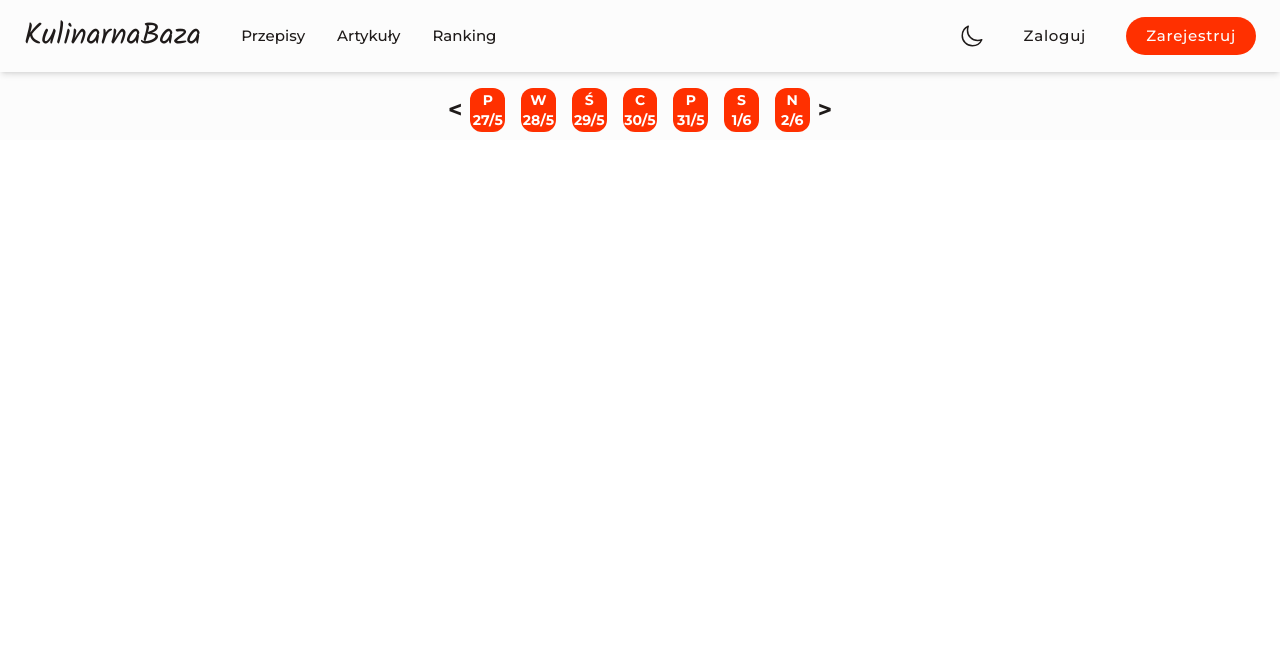
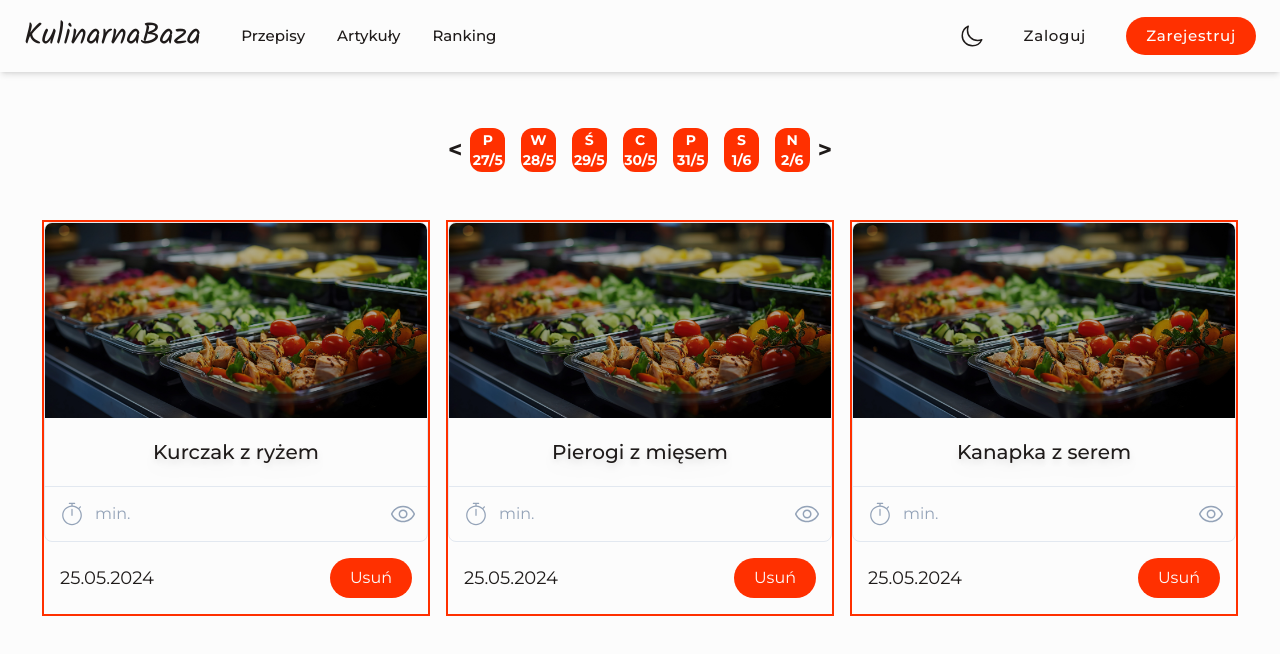
Before and after one commit to Skalik2/KulinarnaBaza, a React (Vite) app in the folder app/: page /planner in a window 1280 px wide. Shown: the top 654 px of the page. Built offline with nearby package versions, Linux system fonts and the light colour scheme; no server answers.

Commit message:
Meal planner frontend
- todo backend mapping

```diff
--- a/app/src/pages/MealPlanner.tsx
+++ b/app/src/pages/MealPlanner.tsx
@@ -1,7 +1,7 @@
 import { useEffect, useState } from "react";
 import Days from "../ui/mealPlanner/days";
-import RecipeCard from "../ui/recipes/RecipeCard";
 import axios from "axios";
+import MealPlannerCard from "../ui/mealPlanner/mealPlannerCard";
 
 export default function MealPlanner() {
   const [planner, setPlanner] = useState([]);
@@ -18,7 +18,7 @@ export default function MealPlanner() {
     planner.forEach(element => {
       axios.get(`http://localhost:5000/api/recipes/${element.id_przepisu}`).then((res) => {
         console.log(res.data)
-        // Dodawanie kart przepisów do listy
+        // Dodawanie kart przepisów do listy [ moze react querry bedzie lepszy]
       });
     });
   }, [planner]);
@@ -27,12 +27,30 @@ export default function MealPlanner() {
 
 
   return (
-    <div className="bg-bgWhite text-bgDark dark:bg-bgDark dark:text-bgWhite">
-      <div className="flex justify-center">
+    <div className="bg-bgWhite text-bgDark dark:bg-bgDark dark:text-bgWhite min-h-screen">
+      <div className="flex justify-center py-4 md:py-10">
         <Days />
       </div>
-      <div className="flex justify-center">
-        {/* karty przepisów */}
+      <div className="flex flex-wrap justify-center gap-2 md:gap-4">
+        {/* Wypisywanie zmapowanych przepisów z bazy*/}
+        <MealPlannerCard
+              link="/recipes/kanapka"
+              imageSrc="../../images/hero.jpg"
+              title="Kurczak z ryżem"
+              data="25.05.2024"
+            />
+        <MealPlannerCard
+          link="/recipes/kanapka"
+          imageSrc="../../images/hero.jpg"
+          title="Pierogi z mięsem"
+          data="25.05.2024"
+        />
+        <MealPlannerCard
+          link="/recipes/kanapka"
+          imageSrc="../../images/hero.jpg"
+          title="Kanapka z serem"
+          data="25.05.2024"
+        />
       </div>
     </div>
   );
--- /dev/null
+++ b/app/src/ui/mealPlanner/mealPlannerCard.tsx
@@ -0,0 +1,32 @@
+import RecipeCard from "../recipes/RecipeCard";
+
+interface RecipeComponent {
+  imageSrc: string;
+  title: string;
+  link: string;
+  data: string;
+}
+
+const MealPlannerCard = ({ imageSrc, title, link, data }: RecipeComponent) => {
+  function handleClick() {
+    console.log("Usuń ", title);
+  }
+
+  return (
+    <div className="border-2 border-[rgb(255,48,0)]">
+      <div className="filter hover:saturate-150">
+        <RecipeCard
+          link={link}
+          imageSrc={imageSrc}
+          title={title}
+        />
+      </div>
+      <div className="px-4 flex flex-row justify-between items-center">
+        <p className="text-lg">{data}</p>
+        <button onClick={handleClick} key={title} className="bg-main my-4 text-bgWhite rounded-full px-5 py-2 hover:bg-mainHover transition-colors duration-300">Usuń</button>
+      </div>
+    </div>
+  );
+};
+
+export default MealPlannerCard;
```
